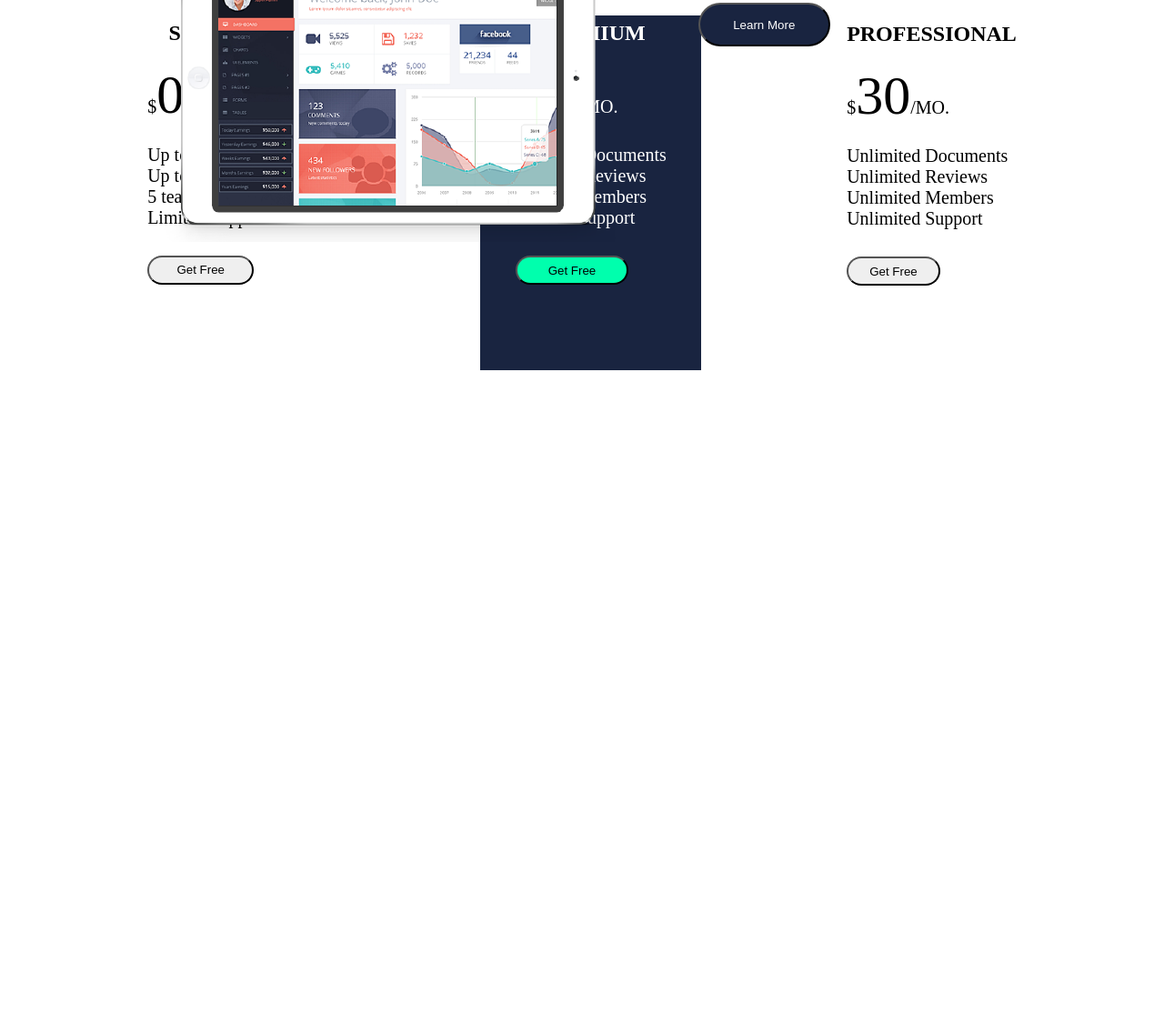
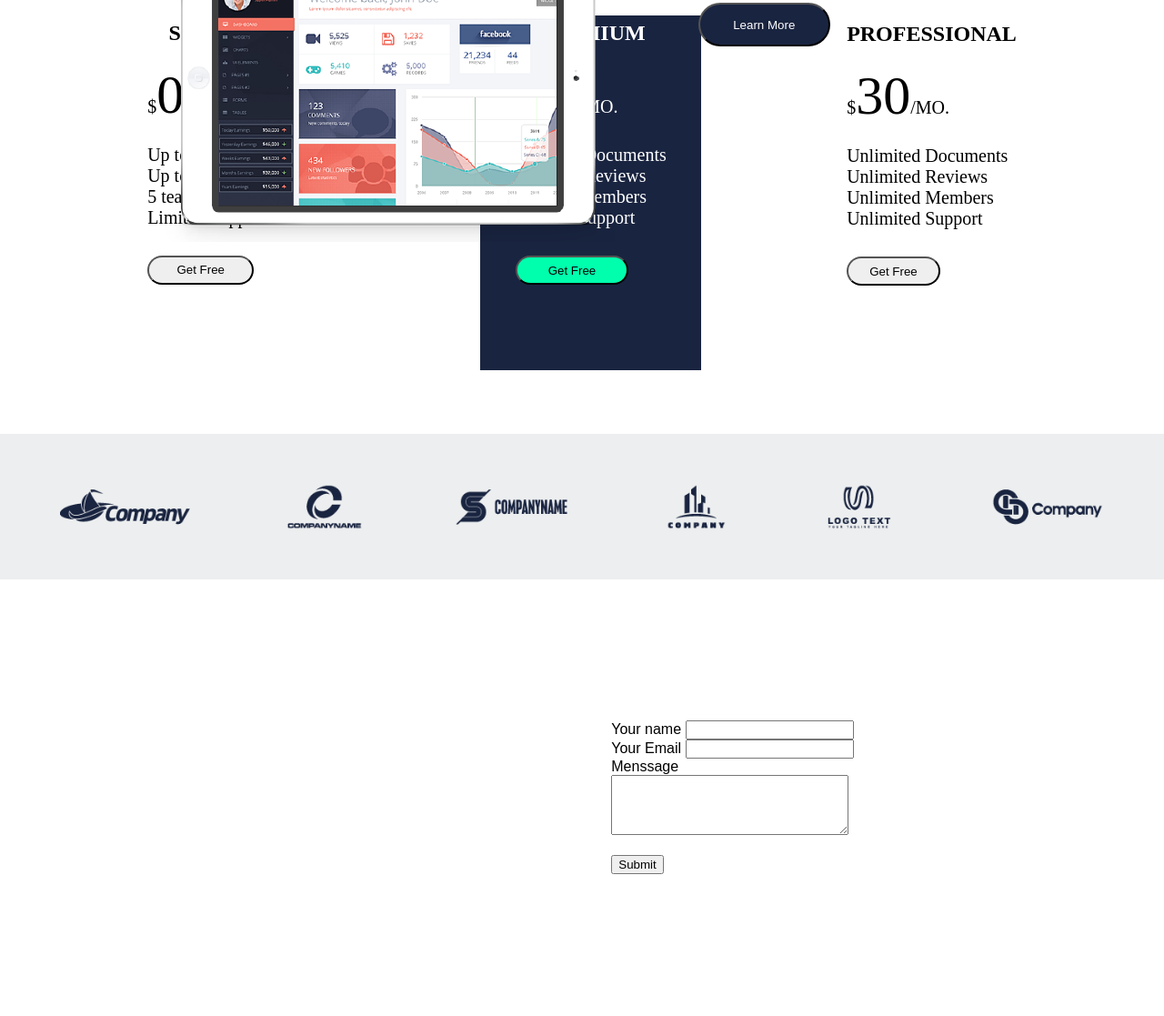
Before and after one commit to laura-agudelo/Proyecto_Atlas, a plain HTML site: page index.html in a window 1280 px wide. Shown: the part 2302-3419 px from the top of the page at 91% size. Before the commit the page ends 2709 px from the top, so only its background shows below. Drawn offline with Linux system fonts and the light colour scheme.

Commit message:
container

```diff
--- a/index.html
+++ b/index.html
@@ -96,6 +96,47 @@
 </div>
 </div>
 </section>
+<section class="container-logo">
+  <img src="images/client-1.png" alt="logo1">
+  <img src="images/client-2.png" alt="logo2">
+  <img src="images/client-3.png" alt="logo3">
+  <img src="images/client-4.png" alt="logo4">
+  <img src="images/client-5.png" alt="logo5">
+  <img src="images/client-6.png" alt="logo6">
+  </section>
+  <footer>
+    <div class="container-title">
+      <div class="content">
+        <h1>Contact Us</h1>
+        <p>lorem ispum dolor sit amet, id nec enim autem oblique, el dico mentitum duo.<br>
+        Illum iusto laoreet his te. Lorem partiendo mel ex. Ad vitae admodum.</p>
+        <p>Email:company_email@com <br><br>
+           Phone:361-688-5824 <br><br>
+           Address:4826 white avenue,corpus christi,Texas</p>
+      </div>
+      <div class="container-form">
+        <div class="form">
+          <form action="procesar_registro" method="post">
+            <div class="cluster">
+              <div class="field">
+                <label for="name">Your name</label>
+                <input type="text" id="name" name="name" required>
+              </div>
+              <div class="field">
+                <label for="email">Your Email</label>
+                <input type="email" id="email" name="email" required>
+              </div>
+            </div>
+            <div class="message">
+           <label for="message">Menssage</label><br>
+            <textarea id="message" name="message" rows="4" cols="30" required></textarea><br><br>
+          </div>
+          <div class="button">
+            <input type="submit" value="Submit">
+          </div>
+          </form>
+        </div>
+      </div>
 
 </body>
 </html>
--- a/styles/index.css
+++ b/styles/index.css
@@ -174,3 +174,13 @@ font-size: 60px;
 .pricing p{
   font-size: 20px;
 }
+.container-logo{
+  height: 160px;
+  background-color: #eceeef;
+  margin-top: 70px;
+  display: flex;
+  justify-content: center;
+  }
+  .container-logo img{
+    margin: 50px;
+  }
```
